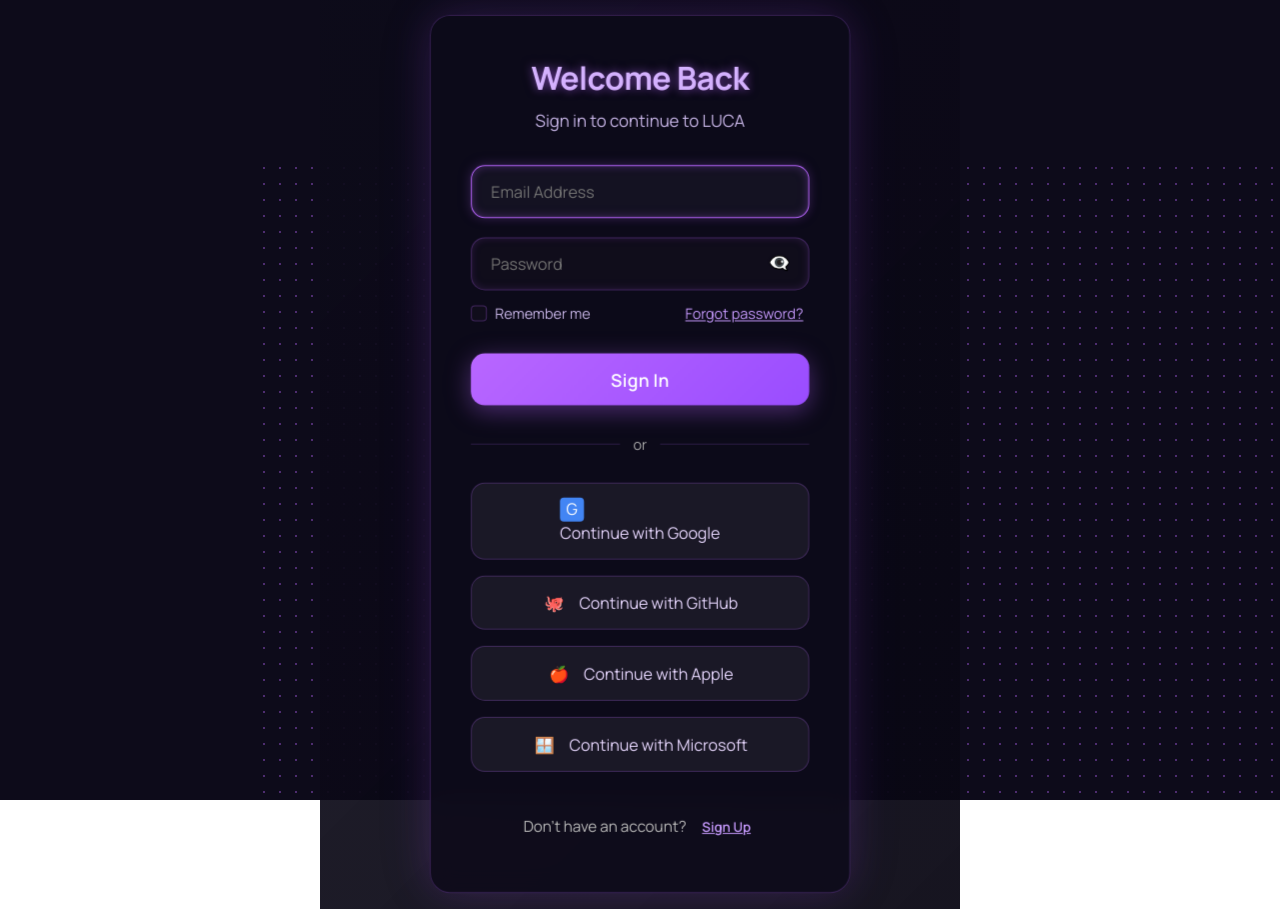
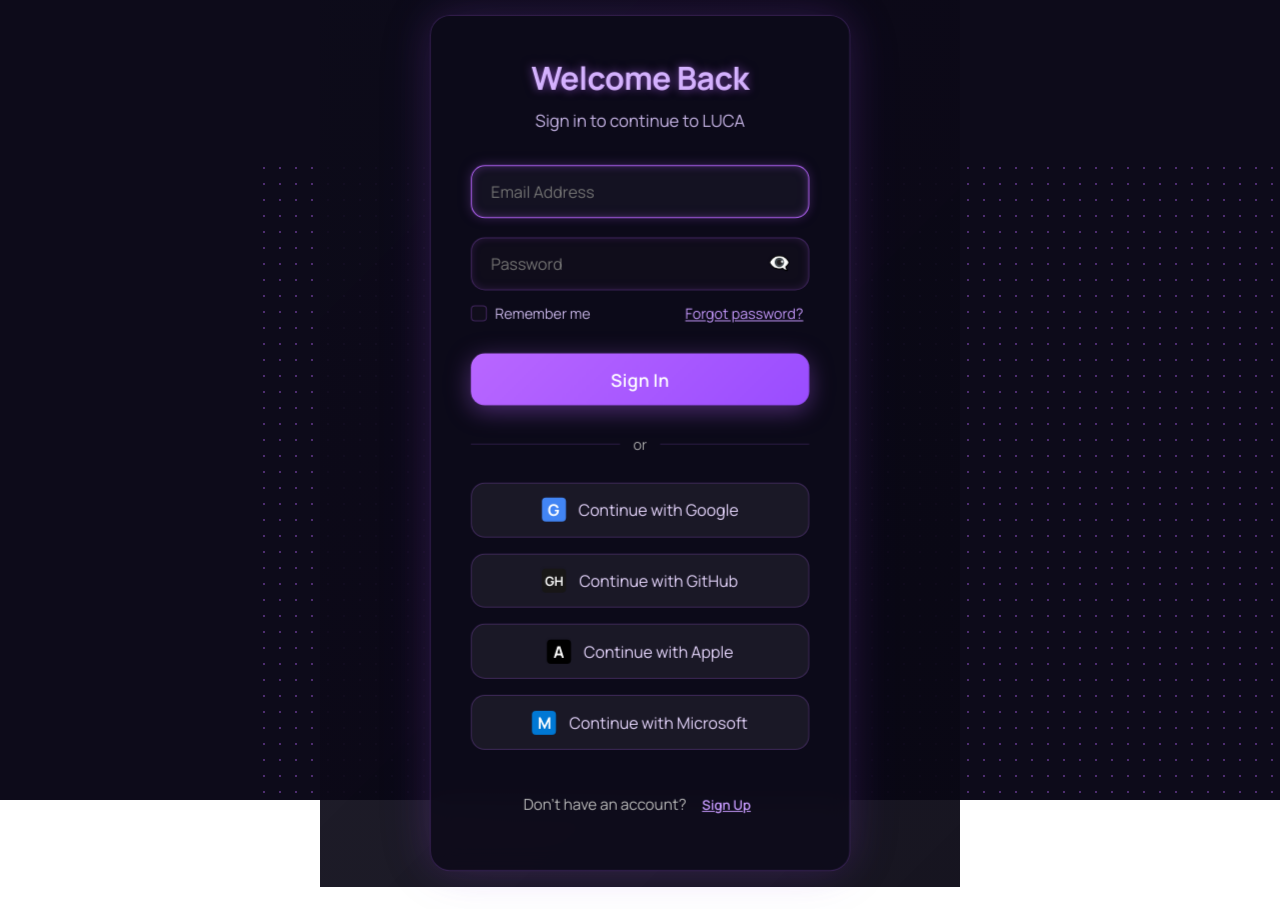
Before and after one commit to WafryAhamed/Luca, a React (Vite) app: page /auth in a window 1280 px wide. After the commit the page ends 887 px from the top, so only its background shows below. Built offline with nearby package versions, Linux system fonts and the light colour scheme.

Commit message:
change sign in sign up

```diff
--- a/src/AuthPage.jsx
+++ b/src/AuthPage.jsx
@@ -6,9 +6,11 @@
   const [isLogin, setIsLogin] = useState(true);
   const [email, setEmail] = useState("");
   const [password, setPassword] = useState("");
+  const [confirmPassword, setConfirmPassword] = useState(""); // New field
   const [name, setName] = useState("");
   const [error, setError] = useState("");
   const [showPassword, setShowPassword] = useState(false);
+  const [showConfirmPassword, setShowConfirmPassword] = useState(false); // New field
   const [rememberMe, setRememberMe] = useState(false);
   const [loginAttempts, setLoginAttempts] = useState(0);
   const [isLocked, setIsLocked] = useState(false);
@@ -37,8 +39,8 @@
   }, [isLocked, lockoutTime]);
 
   const validatePassword = (pwd) => {
-    if (pwd.length < 6) {
-      return "Password must be at least 6 characters";
+    if (pwd.length < 8) {
+      return "Password must be at least 8 characters";
     }
     if (!/[A-Z]/.test(pwd)) {
       return "Password must contain at least one uppercase letter";
@@ -48,6 +50,9 @@
     }
     if (!/\d/.test(pwd)) {
       return "Password must contain at least one number";
+    }
+    if (!/[!@#$%^&*(),.?":{}|<>]/.test(pwd)) {
+      return "Password must contain at least one special character";
     }
     return null;
   };
@@ -92,8 +97,14 @@
         setError("Invalid email or password");
       }
     } else {
-      if (!name.trim() || !email.trim() || !password.trim()) {
+      if (!name.trim() || !email.trim() || !password.trim() || !confirmPassword.trim()) {
         setError("All fields are required");
+        setIsLoading(false);
+        return;
+      }
+
+      if (password !== confirmPassword) {
+        setError("Passwords do not match");
         setIsLoading(false);
         return;
       }
@@ -228,6 +239,8 @@
                 className={styles.Input}
               />
             </div>
+
+            {/* Password field */}
             <div className={styles.InputGroup}>
               <div className={styles.PasswordContainer}>
                 <input
@@ -248,6 +261,29 @@
                 </button>
               </div>
             </div>
+
+            {/* Confirm Password field - only for registration */}
+            {!isLogin && (
+              <div className={styles.InputGroup}>
+                <div className={styles.PasswordContainer}>
+                  <input
+                    type={showConfirmPassword ? "text" : "password"}
+                    value={confirmPassword}
+                    onChange={(e) => setConfirmPassword(e.target.value)}
+                    placeholder="Confirm Password"
+                    required
+                    className={styles.Input}
+                  />
+                  <button
+                    type="button"
+                    className={styles.TogglePassword}
+                    onClick={() => setShowConfirmPassword(!showConfirmPassword)}
+                  >
+                    {showConfirmPassword ? "👁" : "👁‍🗨"}
+                  </button>
+                </div>
+              </div>
+            )}
 
             {isLogin && (
               <div className={styles.RememberMe}>
@@ -294,7 +330,7 @@
               onClick={handleGoogleLogin}
               disabled={isLoading}
             >
-              <div className={styles.GoogleContent}>
+              <div className={styles.SocialContent}>
                 <div className={styles.GoogleIcon}>G</div>
                 <span>Continue with Google</span>
               </div>
@@ -306,7 +342,7 @@
               disabled={isLoading}
             >
               <div className={styles.SocialContent}>
-                <div className={styles.SocialIcon}>🐙</div>
+                <div className={styles.GitHubIcon}>GH</div>
                 <span>Continue with GitHub</span>
               </div>
             </button>
@@ -317,7 +353,7 @@
               disabled={isLoading}
             >
               <div className={styles.SocialContent}>
-                <div className={styles.SocialIcon}>🍎</div>
+                <div className={styles.AppleIcon}>A</div>
                 <span>Continue with Apple</span>
               </div>
             </button>
@@ -328,7 +364,7 @@
               disabled={isLoading}
             >
               <div className={styles.SocialContent}>
-                <div className={styles.SocialIcon}>🪟</div>
+                <div className={styles.MicrosoftIcon}>M</div>
                 <span>Continue with Microsoft</span>
               </div>
             </button>
@@ -343,6 +379,7 @@
               onClick={() => {
                 setIsLogin(!isLogin);
                 setError("");
+                setConfirmPassword(""); // Clear confirm password on toggle
               }}
               className={styles.ToggleButton}
             >
--- a/src/AuthPage.module.css
+++ b/src/AuthPage.module.css
@@ -243,29 +243,57 @@
   justify-content: center;
   font-size: 1rem;
   font-weight: bold;
+  border-radius: 4px;
 }
 
+/* Provider-specific icons */
 .GoogleIcon {
   width: 24px;
   height: 24px;
   background: #4285F4;
+  color: white;
   border-radius: 4px;
-  color: white;
+  display: flex;
+  align-items: center;
+  justify-content: center;
+  font-weight: bold;
 }
 
-/* GitHub */
-.SocialIcon.github {
-  color: #181717;
+.GitHubIcon {
+  width: 24px;
+  height: 24px;
+  background: #181717;
+  color: white;
+  border-radius: 4px;
+  display: flex;
+  align-items: center;
+  justify-content: center;
+  font-size: 0.8rem;
+  font-weight: bold;
 }
 
-/* Apple */
-.SocialIcon.apple {
-  color: #000000;
+.AppleIcon {
+  width: 24px;
+  height: 24px;
+  background: #000000;
+  color: white;
+  border-radius: 4px;
+  display: flex;
+  align-items: center;
+  justify-content: center;
+  font-weight: bold;
 }
 
-/* Microsoft */
-.SocialIcon.microsoft {
-  color: #0078D4;
+.MicrosoftIcon {
+  width: 24px;
+  height: 24px;
+  background: #0078D4;
+  color: white;
+  border-radius: 4px;
+  display: flex;
+  align-items: center;
+  justify-content: center;
+  font-weight: bold;
 }
 
 /* Footer */
```
